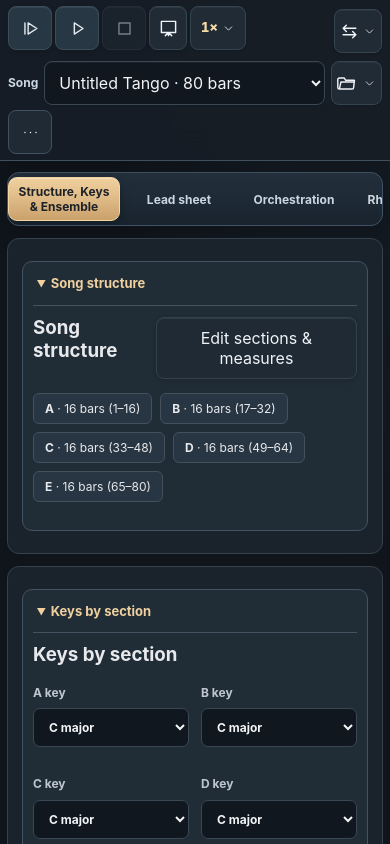
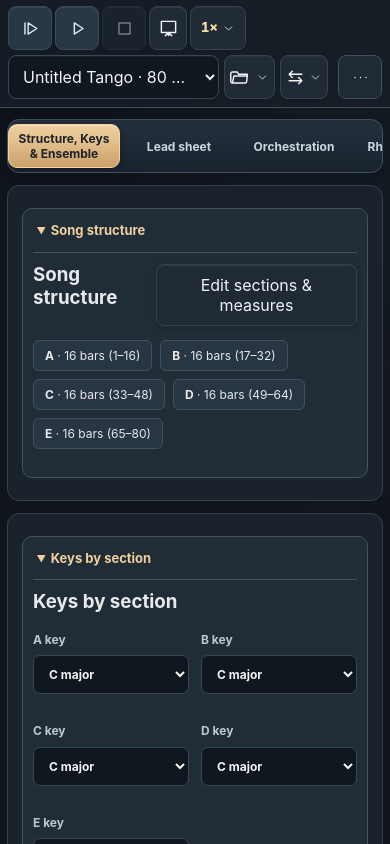
Before and after one commit to niwrA/tango-arranger, a Vue app: page / in a window 390 px wide. Shown: the top 844 px of the page. Built offline with nearby package versions, Linux system fonts and the light colour scheme.

Commit message:
Fix iPhone header wrapping and clipped Lead Sheet section actions

```diff
--- a/src/style.css
+++ b/src/style.css
@@ -1671,3 +1671,104 @@ button:not(.song-cell):not(.note-grid-cell):not(.note-beat-swipe-header):not(.pe
 .expressive-timing-marks button{min-height:30px}
 .singer-cue-continue{display:inline-flex;align-items:center;gap:6px;white-space:nowrap;min-height:38px}
 @media(max-width:600px){.expressive-timing-grid>label{flex:1 1 calc(50% - 10px)}.expressive-timing-grid>button{flex:1 1 auto}}
+
+
+/* Phone header and section cards: keep all actions inside the viewport. */
+@media(max-width:760px){
+  /* A two-row header avoids the orphaned More button shown on iPhone. The
+     transport stays on its own row; song, File, Measures and More share one
+     row without depending on flex-wrap or the obsolete three-row grid. */
+  .shell:not(.performance-live)>.app-topbar{
+    display:grid!important;
+    grid-template-columns:minmax(0,1fr) auto auto auto!important;
+    grid-template-areas:"playback playback playback playback" "song files measures more"!important;
+    gap:5px!important;
+    padding:6px 8px 8px!important;
+    align-items:center!important;
+    width:100%;max-width:100%;min-width:0;
+    box-sizing:border-box
+  }
+  .shell:not(.performance-live)>.app-topbar>.topbar-playback{
+    grid-area:playback!important;
+    width:100%!important;min-width:0;
+    padding:0!important;margin:0!important;
+    border:0!important;
+    justify-content:flex-start!important;
+    overflow:visible
+  }
+  .shell:not(.performance-live)>.app-topbar>.topbar-song{
+    grid-area:song!important;
+    flex:initial!important;width:100%!important;min-width:0!important;
+    padding:0!important;margin:0!important;border:0!important;
+    gap:5px
+  }
+  .shell:not(.performance-live)>.app-topbar>.topbar-song .header-song-picker{
+    width:0!important;min-width:0!important;max-width:100%!important;
+    flex:1 1 0!important;text-overflow:ellipsis
+  }
+  .shell:not(.performance-live)>.app-topbar>.topbar-song .topbar-song-label{
+    display:none!important
+  }
+  .shell:not(.performance-live)>.app-topbar>.topbar-files{
+    grid-area:files!important;
+    order:initial!important;margin:0!important;padding:0!important;
+    min-width:0;justify-self:end
+  }
+  .shell:not(.performance-live)>.app-topbar>.topbar-measure-tools{
+    grid-area:measures!important;
+    order:initial!important;margin:0!important;padding:0!important;
+    min-width:0;justify-self:end
+  }
+  .shell:not(.performance-live)>.app-topbar>.topbar-compact-actions{
+    grid-area:more!important;
+    order:initial!important;display:flex;justify-self:end;
+    margin:0!important;padding:0!important;min-width:0
+  }
+  .shell:not(.performance-live)>.app-topbar .topbar-group{
+    box-sizing:border-box
+  }
+  /* Section actions are genuine two-column buttons, not a clipped single row.
+     Keep the section header and key selector within the card. */
+  .lead-sections .lead-section{min-width:0;max-width:100%}
+  .lead-sections .lead-section-heading{
+    display:grid!important;grid-template-columns:minmax(0,1fr);
+    align-items:start;gap:8px;padding:10px;min-width:0;box-sizing:border-box
+  }
+  .lead-sections .lead-section-title{min-width:0;max-width:100%;gap:6px}
+  .lead-sections .lead-section-select{min-width:0;max-width:100%;white-space:normal}
+  .lead-sections .lead-section-select>span{min-width:0}
+  .lead-sections .lead-section-actions{
+    display:grid!important;grid-template-columns:repeat(2,minmax(0,1fr));
+    align-items:stretch;gap:6px;width:100%;max-width:100%;min-width:0;
+    margin:0!important;padding:0
+  }
+  .lead-sections .lead-section-actions>.lead-section-start-control{
+    grid-column:1/-1;display:flex;align-items:center;gap:8px;
+    min-width:0;max-width:100%;white-space:normal;margin:0
+  }
+  .lead-sections .lead-section-actions>.lead-section-start-control input{
+    flex:0 0 72px;min-width:60px;max-width:80px;width:72px;
+    box-sizing:border-box
+  }
+  .lead-sections .lead-section-actions>.lead-section-copy{
+    width:100%;max-width:100%;min-width:0;min-height:42px;
+    display:inline-flex;align-items:center;justify-content:center;
+    white-space:normal;overflow-wrap:anywhere;text-align:center;
+    box-sizing:border-box;padding:7px 8px
+  }
+  .lead-sections .lead-section-heading>.lead-key-label{
+    width:100%;min-width:0;max-width:100%;margin:0
+  }
+  .lead-sections .lead-section-heading>.lead-key-label select{
+    width:100%;min-width:0;max-width:100%;box-sizing:border-box
+  }
+}
+@media(max-width:380px){
+  .shell:not(.performance-live)>.app-topbar{
+    grid-template-columns:minmax(0,1fr) 40px 40px 40px!important;
+    column-gap:4px!important
+  }
+  .shell:not(.performance-live)>.app-topbar .topbar-playback{
+    gap:2px!important
+  }
+}
```
Also changed, not shown: tests/phone-section-layout.cjs (added, +22 -0 lines).
